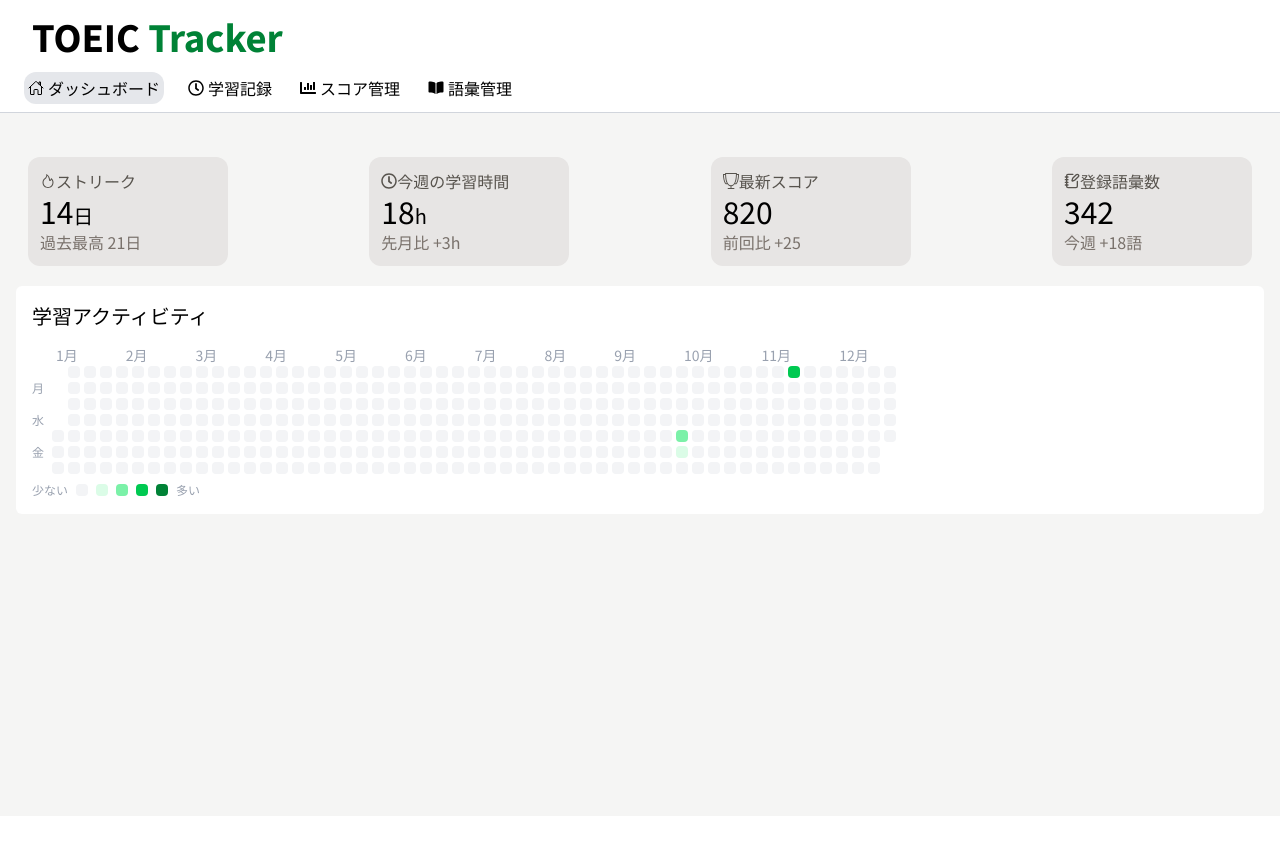
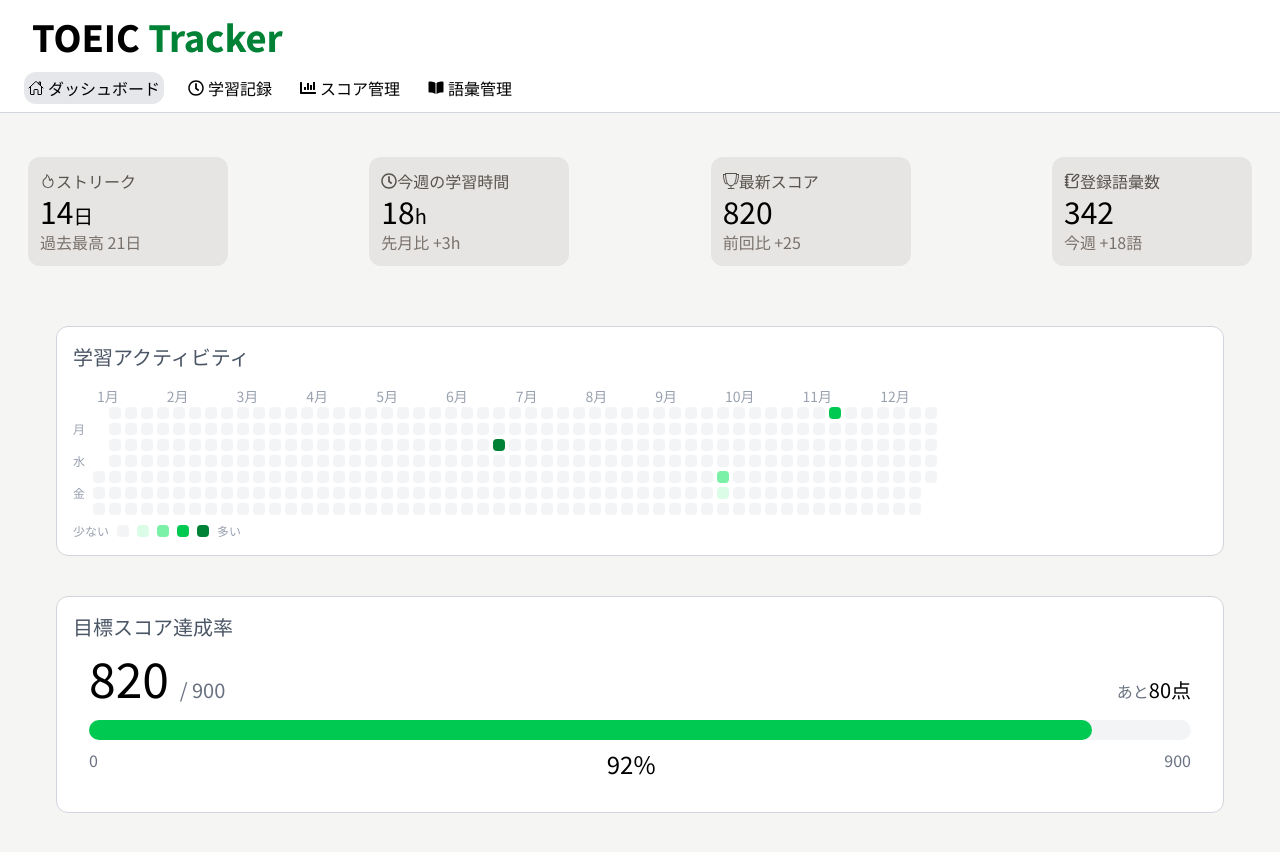
Before and after one commit to k-tomida/toeic-tracker, a React (Vite) app in the folder frontend/: page / in a window 1280 px wide. Shown: the top 852 px of the page. Before the commit the page ends 816 px from the top, so only its background shows below. Built offline with nearby package versions, Linux system fonts and the light colour scheme.

Commit message:
WIP: 目標スコア達成率を配置

```diff
--- /dev/null
+++ b/frontend/src/components/home/GoalProgress.tsx
@@ -0,0 +1,24 @@
+import { ProgressBar } from "../../ui/ProgressBar"
+
+export const GoalProgress = () => {
+    return (
+        <div className="bg-white rounded-xl p-4 m-10 border border-gray-300">
+            <p className="mb-3 text-xl font-medium text-gray-600">目標スコア達成率</p>
+            <div className="flex justify-between items-end">
+                <span className="ml-4 text-5xl">{820} <span className="text-xl text-gray-500">/ {900}</span></span>
+                <span className="mr-4 text-gray-500">あと<span className="text-xl text-black">{80}点</span></span>
+            </div>
+            <div className="m-4">
+                <ProgressBar current={820} target={900} />
+                <div className="flex justify-between mt-2">
+                    <span className="text-gray-500">0</span>
+                    <span className="text-2xl">{92}%</span>
+                    <span className="text-gray-500">{900}</span>
+                </div>
+            </div>
+            <div>
+
+            </div>
+        </div>
+    )
+}
--- a/frontend/src/components/HeatMap.tsx
+++ b/frontend/src/components/home/HeatMap.tsx
@@ -65,8 +65,9 @@
 
 
     return (
-        <div className="bg-white rounded-md p-4 overflow-x-auto">
-            <p className="mb-3 text-xl font-medium">学習アクティビティ</p>
+        <div className="bg-white rounded-xl p-4 overflow-x-auto m-10 border border-gray-300">
+            <div className="min-w-fit pr-4">
+                <p className="mb-3 text-xl font-medium text-gray-600">学習アクティビティ</p>
                 {/* 月ラベル */}
                 <div className="whitespace-nowrap">
                     {months.map((month, mi) => (
@@ -108,5 +109,6 @@
                     <span>多い</span>
                 </div>
             </div>
+        </div>
     );
 }
--- a/frontend/src/components/KpiCards.tsx
+++ b/frontend/src/components/home/KpiCards.tsx
@@ -1,8 +1,9 @@
-import { KpiCard } from "../modules/KpiCard"
+
 import { FaRegClock } from "react-icons/fa";
 import { AiOutlineFire } from "react-icons/ai";
 import { TfiCup } from "react-icons/tfi";
 import { LuNotebookPen } from "react-icons/lu";
+import { KpiCard } from "../../modules/KpiCard";
 
 export const KpiCards = () => {
     return (
@@ -12,5 +13,6 @@
             <KpiCard title="最新スコア" icon={<TfiCup />} value={820} sub="前回比 +25" />
             <KpiCard title="登録語彙数" icon={<LuNotebookPen />} value={342} sub="今週 +18語" />
         </div>
+
     )
 }
--- a/frontend/src/pages/Home.tsx
+++ b/frontend/src/pages/Home.tsx
@@ -1,11 +1,13 @@
 import { Header } from "../components/Header"
-import { HeatMap } from "../components/HeatMap"
-import { KpiCards } from "../components/KpiCards"
+import { GoalProgress } from "../components/home/GoalProgress";
+import { HeatMap } from "../components/home/HeatMap"
+import { KpiCards } from "../components/home/KpiCards"
 
 const dummyData = [
+    { date: "2026-06-23", studyTime: 120 },
     { date: "2026-10-01", studyTime: 60 },
     { date: "2026-10-02", studyTime: 30 },
-    { date: "2026-11-15", studyTime: 90 },
+    { date: "2026-11-15", studyTime: 90 }
 ];
 
 export const Home = () => {
@@ -15,6 +17,7 @@
             <main className="max-w-7xl mx-auto px-4 py-6">
                 <KpiCards />
                 <HeatMap data={dummyData} />
+                <GoalProgress />
             </main>
         </div>
     )
--- /dev/null
+++ b/frontend/src/ui/ProgressBar.tsx
@@ -0,0 +1,29 @@
+import { useEffect, useState } from "react";
+
+type Props = {
+    current: number;
+    target: number;
+};
+
+export const ProgressBar = ({ current, target }: Props) => {
+    const percentage = Math.min(Math.round((current / target) * 100), 100);
+    const [width, setWidth] = useState(0);
+
+    useEffect(() => {
+        const timer = setTimeout(() => {
+            setWidth(percentage);
+        }, 100);
+        return () => clearTimeout(timer);
+    }, [percentage]);
+
+    return (
+        <div className="flex items-center gap-4">
+            <div className="flex-1 bg-gray-100 rounded-full h-5">
+                <div
+                    className="bg-green-500 h-5 rounded-full transition-all duration-1000 ease-out"
+                    style={{ width: `${width}%` }}
+                />
+            </div>
+        </div>
+    );
+};
```
Lines whose indentation alone changed are shown as unchanged.
